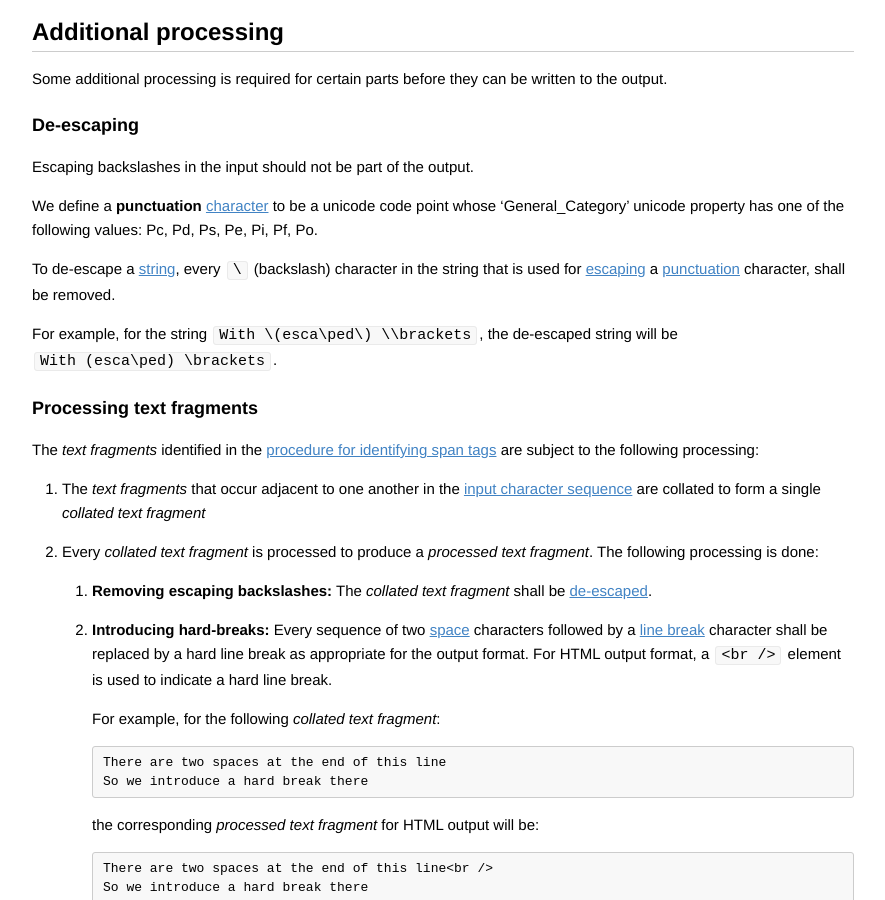
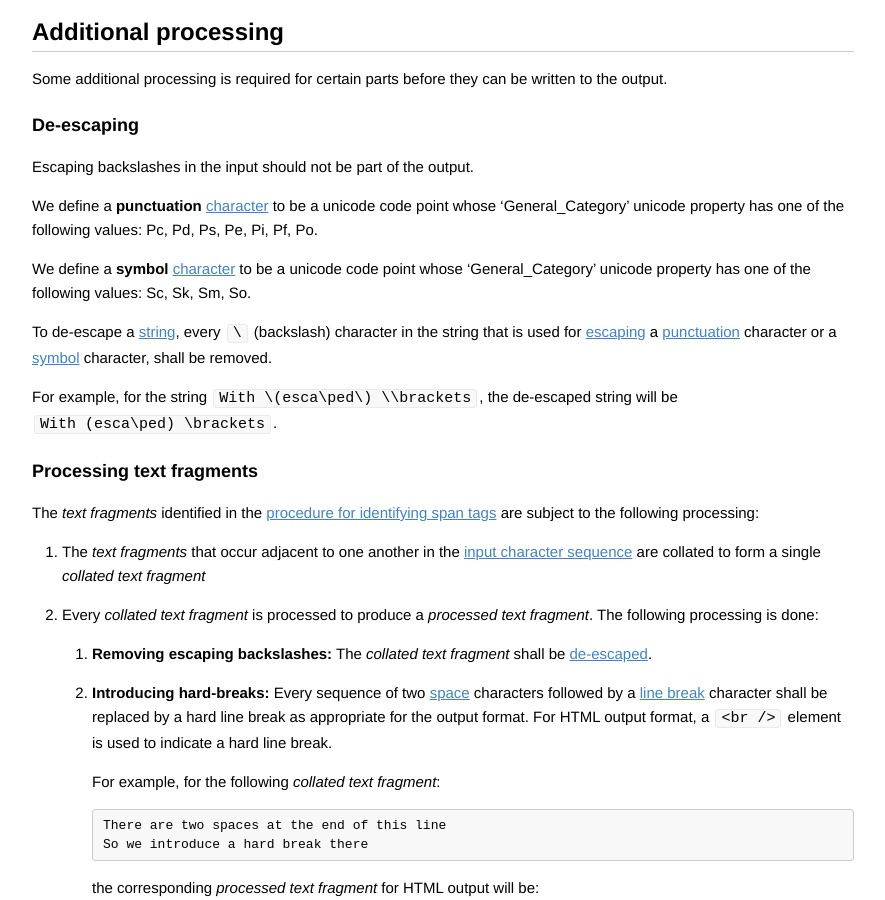
Before and after one commit to vfmd/vfmd-spec, a Jekyll site: the page built from specification.md, in a window 1280 px wide and 900 px high, scrolled down 48101 px. Shown: the whole window, without its empty margins (197-1082 px from the left). Built offline with Jekyll 4.4.1, drawn with Linux system fonts in a browser that asks for light colours; Markdown is read by kramdown in place of the engine named in the settings.

Commit message:
Should also remove backslashes that escape symbols
(Mainly because '<' and '>' are in the symbols Unicode category)

```diff
--- a/specification.md
+++ b/specification.md
@@ -3275,10 +3275,16 @@ Escaping backslashes in the input should not be part of the output.
 be a unicode code point whose 'General\_Category' unicode property has
 one of the following values: Pc, Pd, Ps, Pe, Pi, Pf, Po.</span>
 
+<span id="symbol">We define a **symbol** [character] to
+be a unicode code point whose 'General\_Category' unicode property has
+one of the following values: Sc, Sk, Sm, So.</span>
+
 [punctuation]: #punctuation
+[symbol]: #symbol
 
 To de-escape a [string], every `\` (backslash) character in the string
-that is used for [escaping] a [punctuation] character, shall be removed.
+that is used for [escaping] a [punctuation] character or a [symbol]
+character, shall be removed.
 
 For example, for the string `With \(esca\ped\) \\brackets`, the
 de-escaped string will be `With (esca\ped) \brackets`.
```
